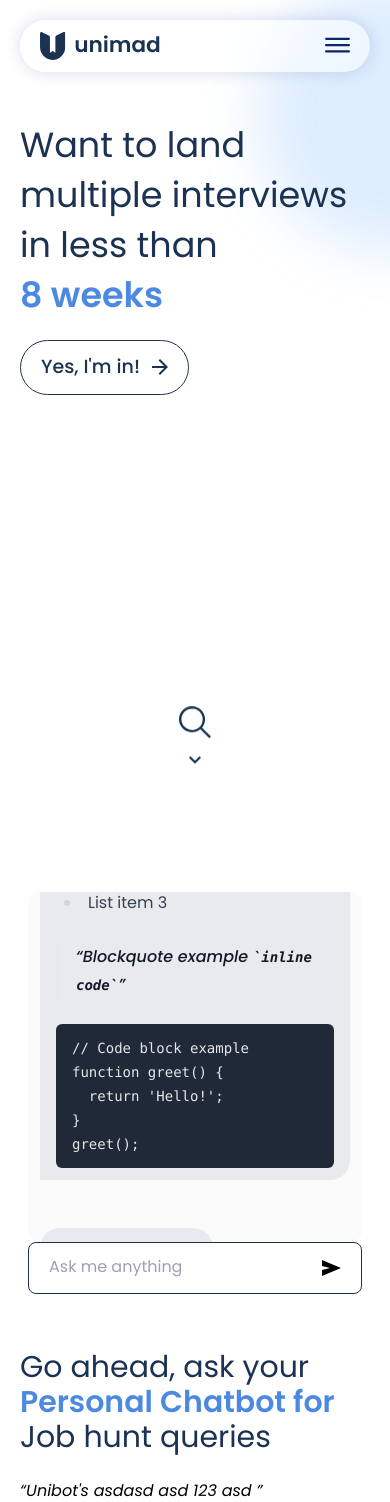
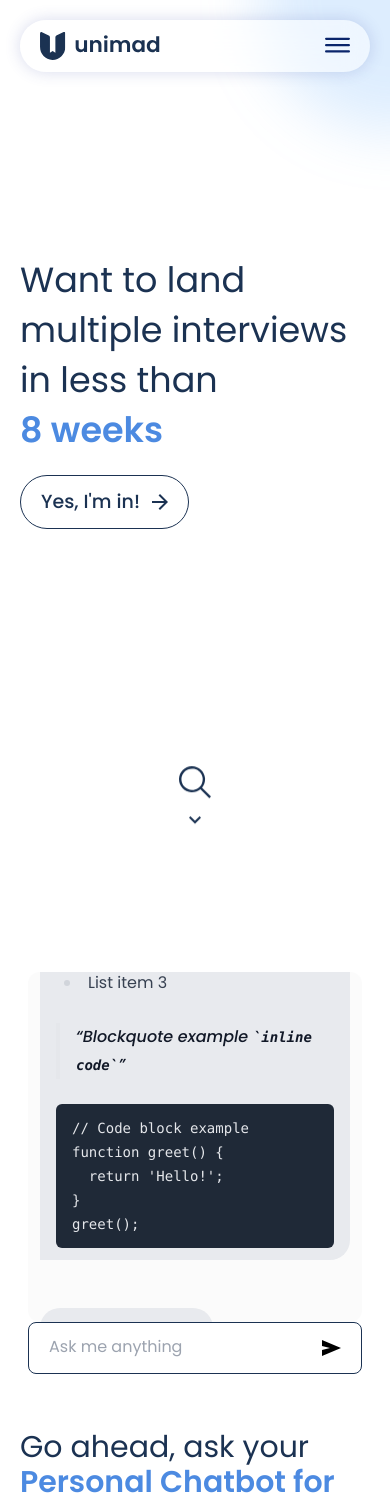
Before and after one commit to sulaimanwebdev/Unimad-V2, a Next.js app: page / in a window 390 px wide. Shown: the top 1502 px of the page. Built offline with nearby package versions, Linux system fonts and the light colour scheme.

Commit message:
hero section height fixed

```diff
--- a/src/pages/index.js
+++ b/src/pages/index.js
@@ -11,20 +11,20 @@ const Home = () => {
 
   return (
     <div className="overflow-hidden">
-     <div className="relative max-w-[1200px] mx-auto min-h-[calc(100vh-180px)] md:min-h-[calc(100vh-150px)] md2:min-h-[calc(100vh-170px)] lg2:min-h-[calc(100vh-200px)]">
+     <div className="relative flex items-start justify-center flex-col max-w-[1200px] mx-auto min-h-[calc(100vh-180px)] md:min-h-[calc(100vh-150px)] md2:min-h-[calc(100vh-170px)] lg2:min-h-[calc(100vh-200px)]">
      <Header/>
      <img src="/images/circle1.svg" alt="circle bg" className="absolute -top-[200px] sm2:-top-[300px] -right-[200px] sm2:-right-[350px] sm:-right-[500px]" />
 
      <Fade bottom>
-      <div className="mainCont relative text-main-dark mt-[120px] md:mt-[160px] lg2:mt-[200px] z-30">
-       <div className="text-[35px] sm3:text-[40px] sm:text-[55px] md:text-[65px] leading-[50px] sm:leading-[117%] lg2:translate-x-[175px] lg2:scale-[1.3]">Want to land multiple<br className="hidden sm:flex"/> interviews in less than<br className="hidden sm:flex"/> <span className="text-main font-semibold inline-flex whitespace-nowrap">8 weeks</span></div>
-       <button className="mainButton flex items-center gap-3 border border-main-dark rounded-full transition hover:bg-main hover:text-white hover:border-main font-medium text-[19px] w-fit px-5 py-3 mt-5 md:mt-10 lg2:mt-16 lg2:translate-x-[15px] lg2:scale-[1.1]">Yes, I'm in! <svg width="16" height="16" viewBox="0 0 16 16" fill="none" xmlns="http://www.w3.org/2000/svg"><path d="M12.175 9H0V7H12.175L6.575 1.4L8 0L16 8L8 16L6.575 14.6L12.175 9Z" fill="currentColor"/></svg></button>
+      <div className="mainCont relative text-main-dark mt-[120px] md:mt-[160px] lg2:mt-[150px] z-30" style={{marginLeft: "0px", marginRight: "0px"}}>
+       <div className="text-[35px] sm3:text-[40px] sm:text-[55px] md:text-[65px] leading-[50px] sm:leading-[117%] lg2:text-[80px]">Want to land multiple<br className="hidden sm:flex"/> interviews in less than<br className="hidden sm:flex"/> <span className="text-main font-semibold inline-flex whitespace-nowrap">8 weeks</span></div>
+       <button className="mainButton flex items-center gap-3 border border-main-dark rounded-full transition hover:bg-main hover:text-white hover:border-main font-medium text-[19px] w-fit px-5 py-3 mt-5 md:mt-10 lg2:mt-10 lg2:text-[25px]">Yes, I'm in! <svg width="16" height="16" viewBox="0 0 16 16" fill="none" xmlns="http://www.w3.org/2000/svg"><path d="M12.175 9H0V7H12.175L6.575 1.4L8 0L16 8L8 16L6.575 14.6L12.175 9Z" fill="currentColor"/></svg></button>
       </div>
       </Fade>
-      <div className="flex items-center justify-center mt-24 absolute bottom-0 left-1/2 -translate-x-1/2 z-30"><a href="#chatbot"><img src="/images/search-group.svg" alt="search icon" className="animate-bounce" /></a></div>
      </div>
+     <div className="flex items-center justify-center mt-24 absolute bottom-0 left-1/2 -translate-x-1/2 z-30"><a href="#chatbot"><img src="/images/search-group.svg" alt="search icon" className="animate-bounce" /></a></div>
 
-     <div id="chatbot" className="flex items-center justify-center md2:min-h-screen pt-[100px] sm:mt-[20px] md2:pt0 md2:mt-0">
+     <div id="chatbot" className="flex items-center justify-center md2:min-h-screen pt-[100px] md2:pt-0 mt-[200px] ">
      <div className="mainCont relative">
      <div className="relative text-main-dark grid grid-cols-1 md2:grid-cols-2 xl:grid-cols-[1.2fr,1fr] gap-12 md2:gap-10 z-30">
      <Fade bottom>
```
